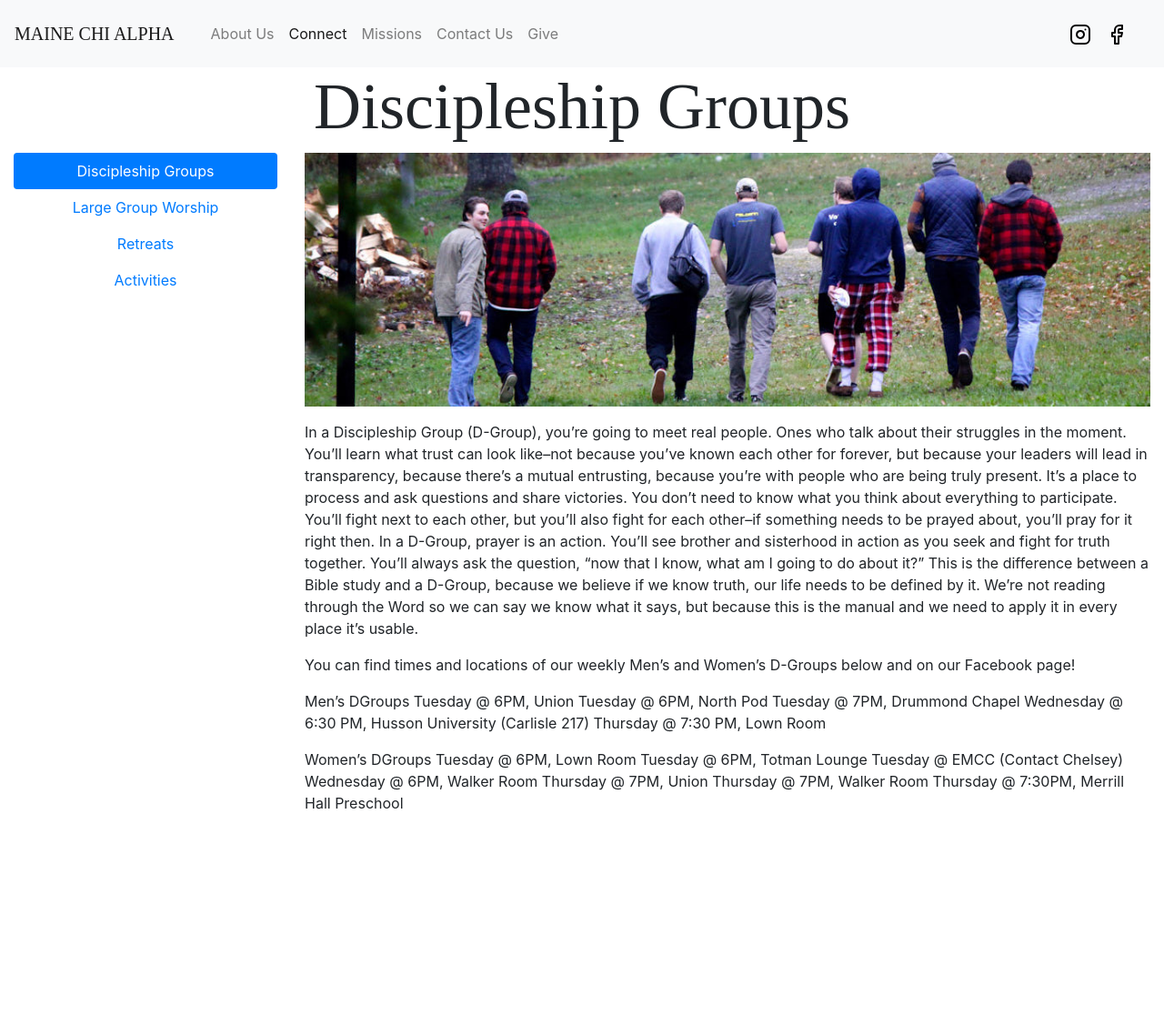
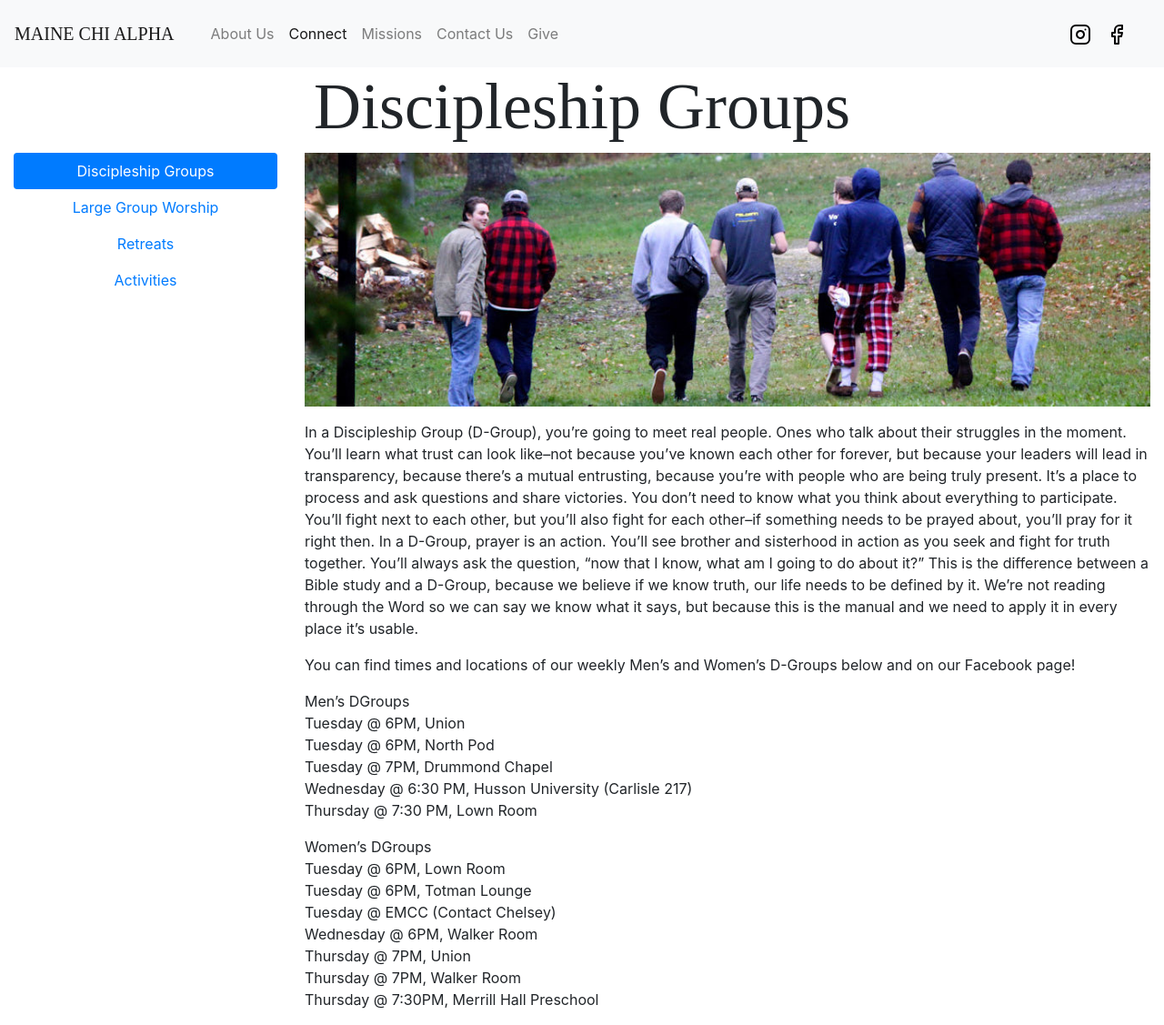
Before and after one commit to mainechialpha/mainechialpha.github.io, a Jekyll site: the page built from groups.md, in a window 1280 px wide. Shown: the whole page at 91% size. Built offline with Jekyll 4.4.1, drawn with Linux system fonts in a browser that asks for light colours; nearby versions of some CDN libraries; some web fonts are replaced; before the commit the page ends 911 px from its top, so only the background shows below that.

```diff
--- a/groups.md
+++ b/groups.md
@@ -11,17 +11,17 @@ In a Discipleship Group (D-Group), you're going to meet real people. Ones who ta
 You can find times and locations of our weekly Men's and Women's D-Groups below and on our Facebook page!
 
 Men's DGroups
-Tuesday @ 6PM, Union
-Tuesday @ 6PM, North Pod
-Tuesday @ 7PM, Drummond Chapel
-Wednesday @ 6:30 PM, Husson University (Carlisle 217)
-Thursday @ 7:30 PM, Lown Room
+<br>Tuesday @ 6PM, Union
+<br>Tuesday @ 6PM, North Pod
+<br>Tuesday @ 7PM, Drummond Chapel
+<br>Wednesday @ 6:30 PM, Husson University (Carlisle 217)
+<br>Thursday @ 7:30 PM, Lown Room
 
 Women's DGroups
-Tuesday @ 6PM, Lown Room
-Tuesday @ 6PM, Totman Lounge
-Tuesday @ EMCC (Contact Chelsey)
-Wednesday @ 6PM, Walker Room
-Thursday @ 7PM, Union
-Thursday @ 7PM, Walker Room
-Thursday @ 7:30PM, Merrill Hall Preschool
+<br>Tuesday @ 6PM, Lown Room
+<br>Tuesday @ 6PM, Totman Lounge
+<br>Tuesday @ EMCC (Contact Chelsey)
+<br>Wednesday @ 6PM, Walker Room
+<br>Thursday @ 7PM, Union
+<br>Thursday @ 7PM, Walker Room
+<br>Thursday @ 7:30PM, Merrill Hall Preschool
```
